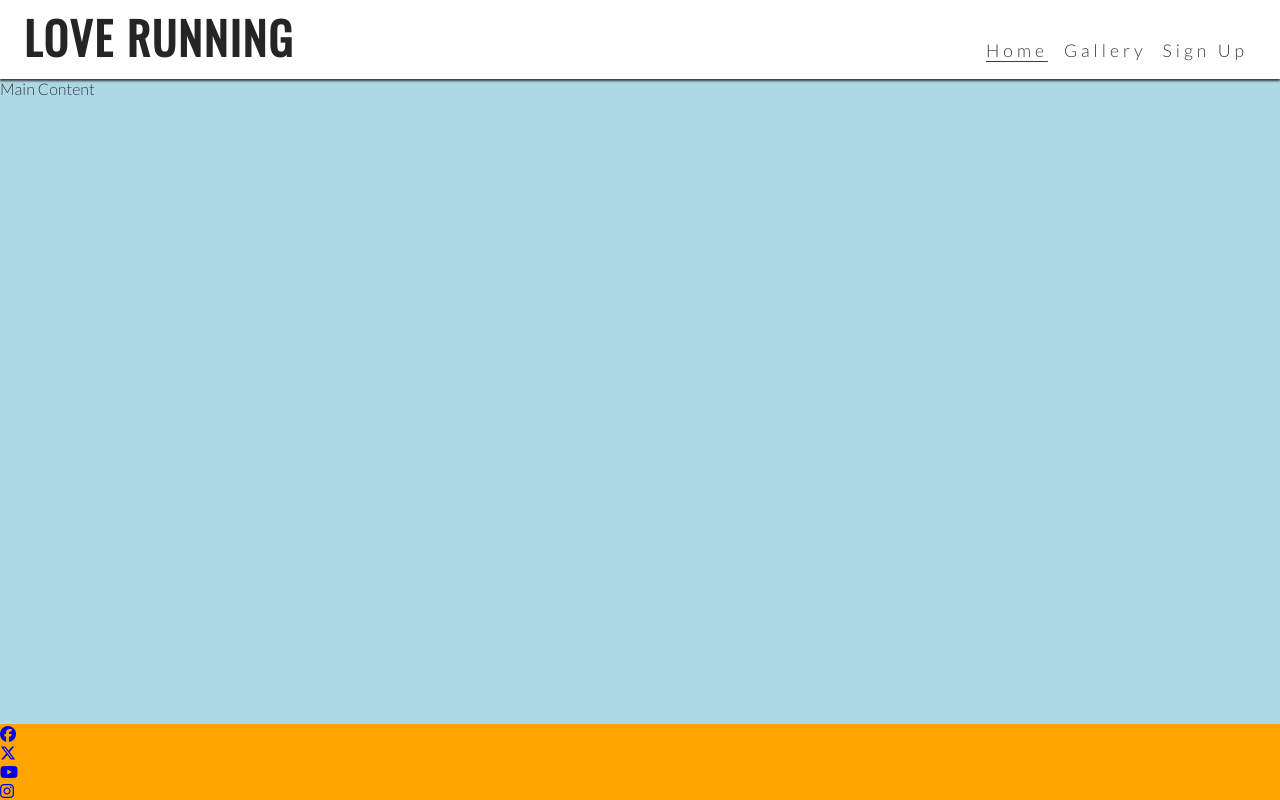
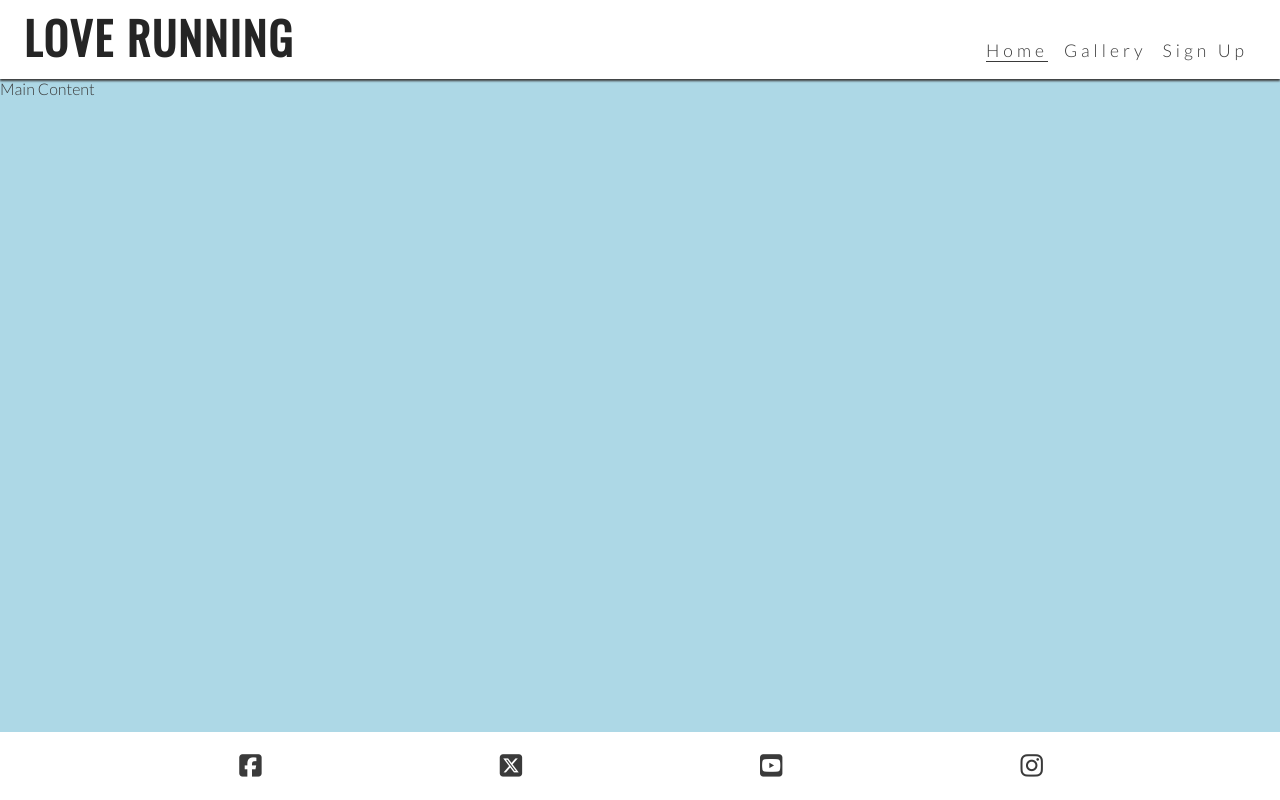
Before and after one commit to luckyfrappe/love-running, a plain HTML site: page index.html in a window 1280 px wide. Drawn offline with nearby package versions, Linux system fonts and the light colour scheme.

Commit message:
Style footer for all screen sizes

```diff
--- a/assets/css/style.css
+++ b/assets/css/style.css
@@ -92,8 +92,18 @@ main {
     margin-top: 47px;
 }
 /* Footer */
-footer {
-    background-color: orange;
+#social-networks {
+    text-align: center;
+    padding: 20px 0;
+    display: flex;
+    justify-content: space-evenly;
+    list-style-type: none;
+}
+
+#social-networks i {
+    font-size: 160%;
+    padding: 5%;
+    color: #3a3a3a;
 }
 
 /* Media query: tablets and larger (768px and up) */
--- a/index.html
+++ b/index.html
@@ -55,14 +55,14 @@
     <main>Main Content</main>
     <!-- Footer -->
     <footer>
-      <ul>
+      <ul id="social-networks">
         <li>
           <a
             href="https://www.facebook.com/"
             target="_blank"
             rel="noopener"
             aria-label="visit our Facebook page (opens in a new tab)"
-            ><i class="fa-brands fa-facebook"></i></a
+            ><i class="fa-brands fa-square-facebook"></i></a
           >
         </li>
         <li>
@@ -71,7 +71,7 @@
             target="_blank"
             rel="noopener"
             aria-label="visit our X page (opens in a new tab)"
-            ><i class="fa-brands fa-x-twitter"></i></a>
+            ><i class="fa-brands fa-square-x-twitter"></i></a>
         </li>
         <li>
           <a
@@ -79,7 +79,7 @@
             target="_blank"
             rel="noopener"
             aria-label="visit our Youtube page (opens in a new tab)"
-            ><i class="fa-brands fa-youtube"></i></a
+            ><i class="fa-brands fa-square-youtube"></i></a
           >
         </li>
         <li>
```
